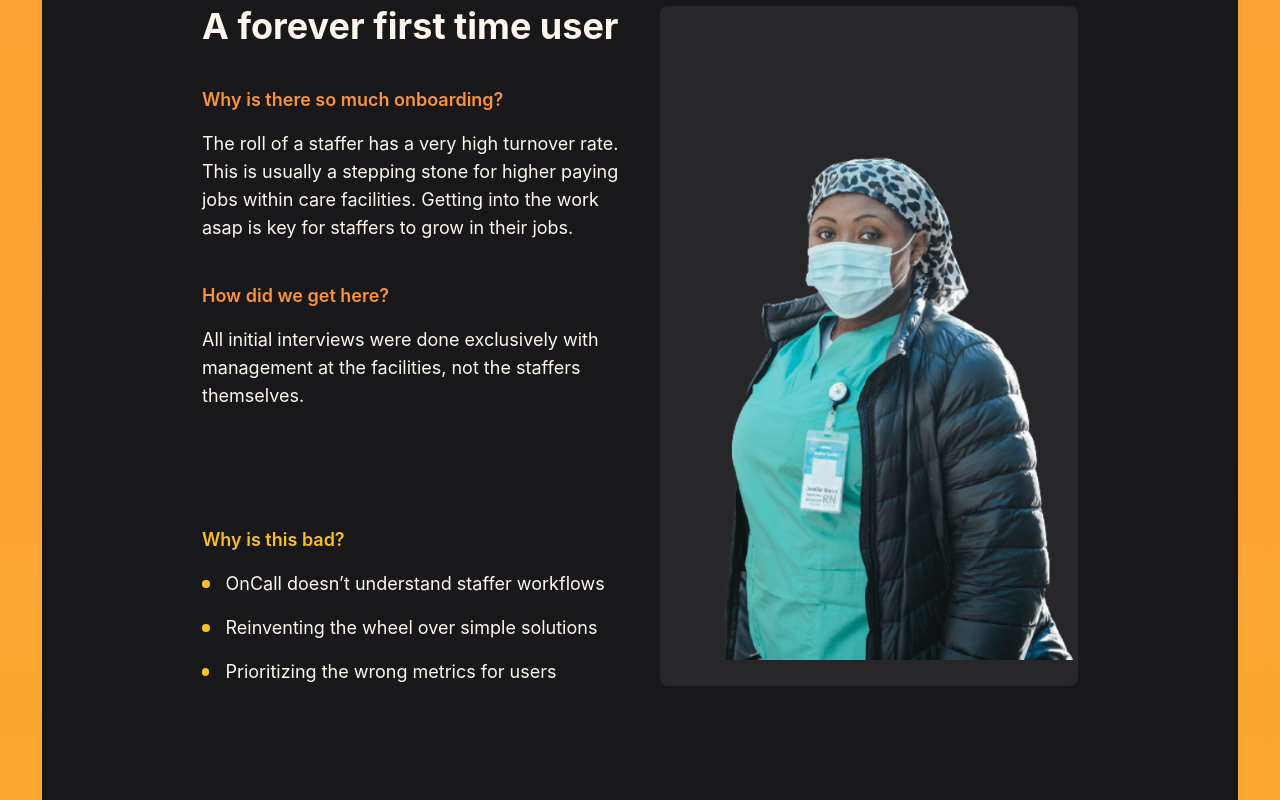
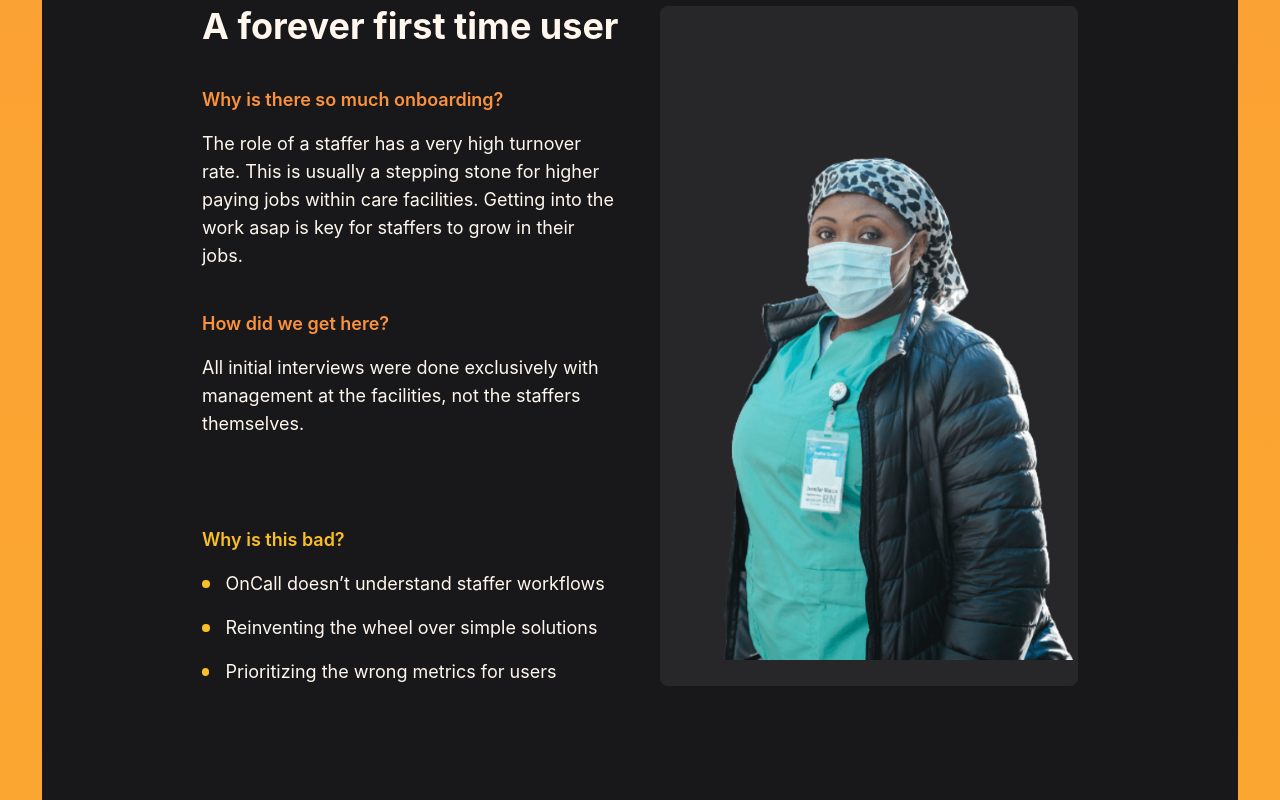
Before and after one commit to DadsDoingDesign/portfolio-creamsicle-simple, a plain HTML site: page case-study/apploi.html in a window 1280 px wide. Shown: the part 3000-3800 px from the top of the page. Drawn offline with nearby package versions, Linux system fonts and the light colour scheme; a script that the page names is missing.

Commit message:
Fix - Apploi type in "role"

```diff
--- a/case-study/apploi.html
+++ b/case-study/apploi.html
@@ -166,7 +166,7 @@
           <h2 class="h2 small">A forever first time user</h2>
           <div class="container-casestudy-textblock">
             <h4 class="h4 text-primary">Why is there so much onboarding?</h4>
-            <p class="p1">The roll of a staffer has a very high turnover rate. This is usually a stepping stone for higher paying jobs within care facilities. Getting into the work asap is key for staffers to grow in their jobs.</p>
+            <p class="p1">The role of a staffer has a very high turnover rate. This is usually a stepping stone for higher paying jobs within care facilities. Getting into the work asap is key for staffers to grow in their jobs.</p>
           </div>
           <div class="container-casestudy-textblock">
             <h4 class="h4 text-primary">How did we get here?</h4>
@@ -272,11 +272,11 @@
           <h2 class="h2 small">What does it look like all together?</h2>
           <div class="container-casestudy-textblock">
             <h4 class="h4 text-primary">Simple</h4>
-            <p class="p1">The roll of a staffer has a very high turnover rate</p>
+            <p class="p1">The role of a staffer has a very high turnover rate</p>
           </div>
           <div class="container-casestudy-textblock">
             <h4 class="h4 text-primary">Inline</h4>
-            <p class="p1">The roll of a staffer has a very high turnover rate.</p>
+            <p class="p1">The role of a staffer has a very high turnover rate.</p>
           </div>
           <div class="container-casestudy-textblock">
             <h4 class="h4 text-primary">Familiar</h4>
```
